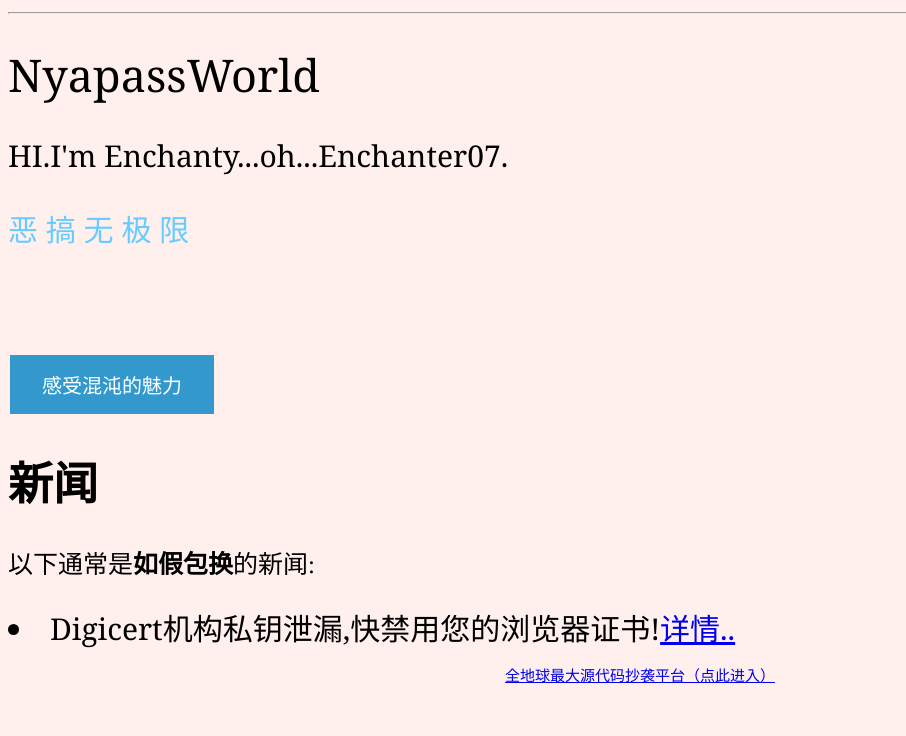
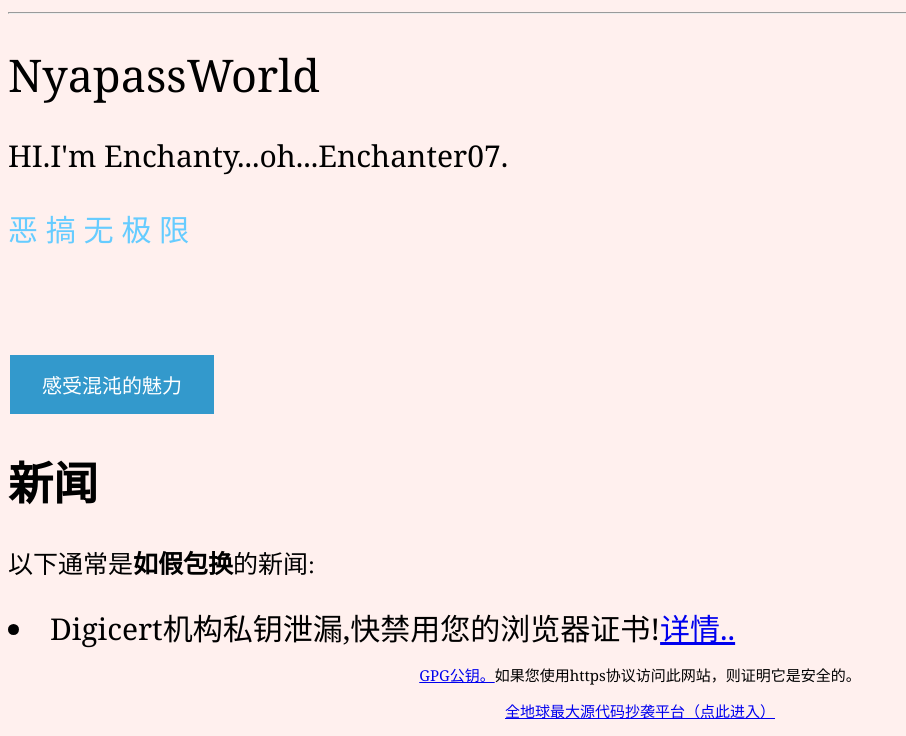
Before and after one commit to Enchanter07/Enchanter07.github.io, a plain HTML site: page index.html in a window 1280 px wide. Shown: the part 94-830 px from the top of the page, without its empty margins (0-906 px from the left). Before the commit the page ends 800 px from the top, so only its background shows below. Drawn offline with Linux system fonts and the light colour scheme.

Commit message:
Update index.html

```diff
--- a/index.html
+++ b/index.html
@@ -76,6 +76,7 @@
 	<li>Digicert机构私钥泄漏,快禁用您的浏览器证书!<a href="news/Digicelegend.htm">详情..</a></li>
 	</div>
 	<!--页脚-->
+        <p class='end'><a href='public.gpg'>GPG公钥。</a>如果您使用https协议访问此网站，则证明它是安全的。</p>
 	<p class='end'><a href='https://github.com/' title='别往里走，会掉进坑里，警告警告！'>全地球最大源代码抄袭平台（点此进入）</a></p>
 
 	<!--开始js内容-->
```
